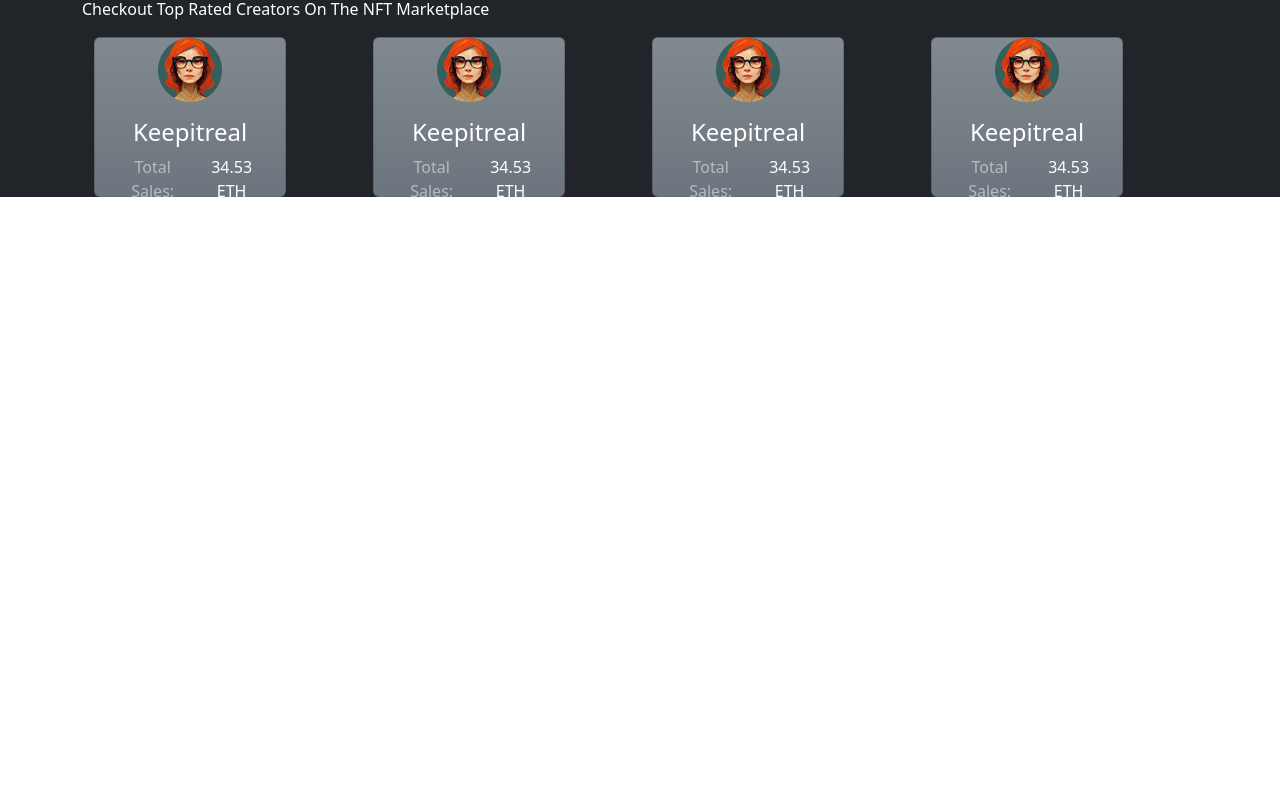
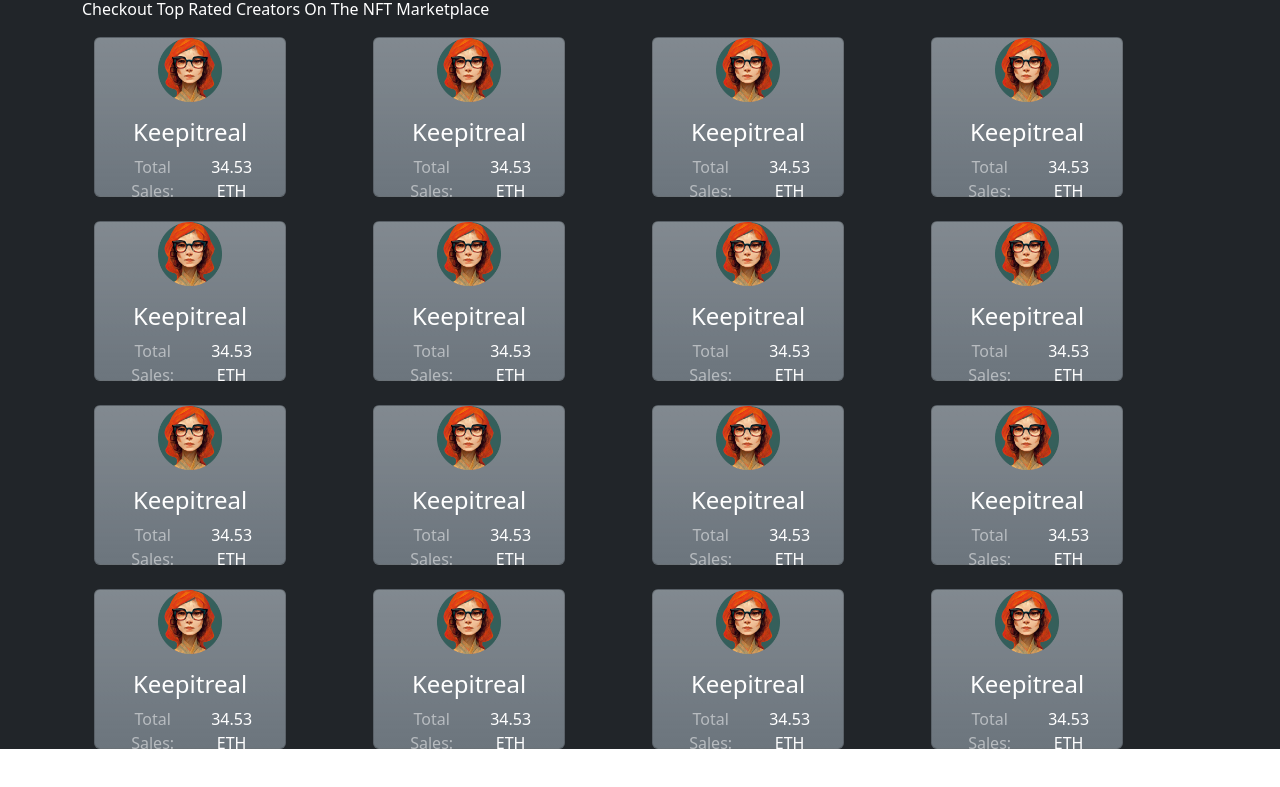
Before and after one commit to muzammilpro/NFT_Landing_Page_in_React.js, a React (Create React App) app: page / in a window 1280 px wide. Shown: the part 1095-1882 px from the top of the page. Before the commit the page ends 1330 px from the top, so only its background shows below. Built offline with nearby package versions, Linux system fonts and the light colour scheme.

Commit message:
Do Some Changes

```diff
--- a/src/Components/TopCreators/TopCreators.js
+++ b/src/Components/TopCreators/TopCreators.js
@@ -30,6 +30,67 @@ export default function TopCreators() {
 
                 </div>
             </div>
+
+             <br />
+
+            <div className="container">
+                <div className="row">
+                    <div className="col col-3">
+                    <TopCreatorsCards />
+                    </div>
+                    <div className="col col-3">
+                    <TopCreatorsCards />
+                    </div>
+                    <div className="col col-3">
+                    <TopCreatorsCards />
+                    </div>
+                    <div className="col col-3">
+                    <TopCreatorsCards />
+                    </div>
+
+                </div>
+            </div>
+
+            <br />
+
+            <div className="container">
+                <div className="row">
+                    <div className="col col-3">
+                    <TopCreatorsCards />
+                    </div>
+                    <div className="col col-3">
+                    <TopCreatorsCards />
+                    </div>
+                    <div className="col col-3">
+                    <TopCreatorsCards />
+                    </div>
+                    <div className="col col-3">
+                    <TopCreatorsCards />
+                    </div>
+
+                </div>
+            </div>
+
+            <br />
+
+            <div className="container">
+                <div className="row">
+                    <div className="col col-3">
+                    <TopCreatorsCards />
+                    </div>
+                    <div className="col col-3">
+                    <TopCreatorsCards />
+                    </div>
+                    <div className="col col-3">
+                    <TopCreatorsCards />
+                    </div>
+                    <div className="col col-3">
+                    <TopCreatorsCards />
+                    </div>
+
+                </div>
+            </div>
+
         </div>
 
     )
```
